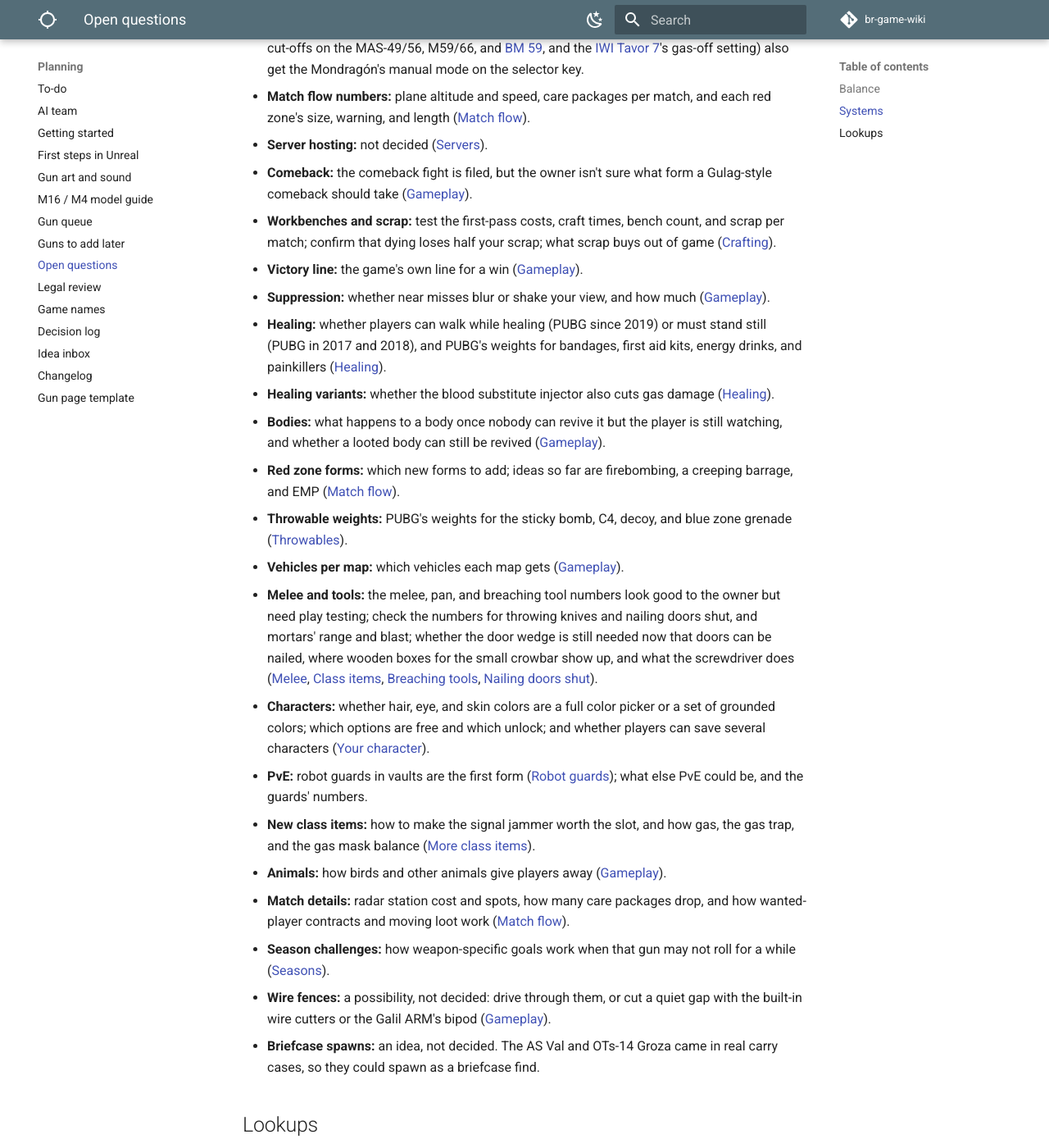
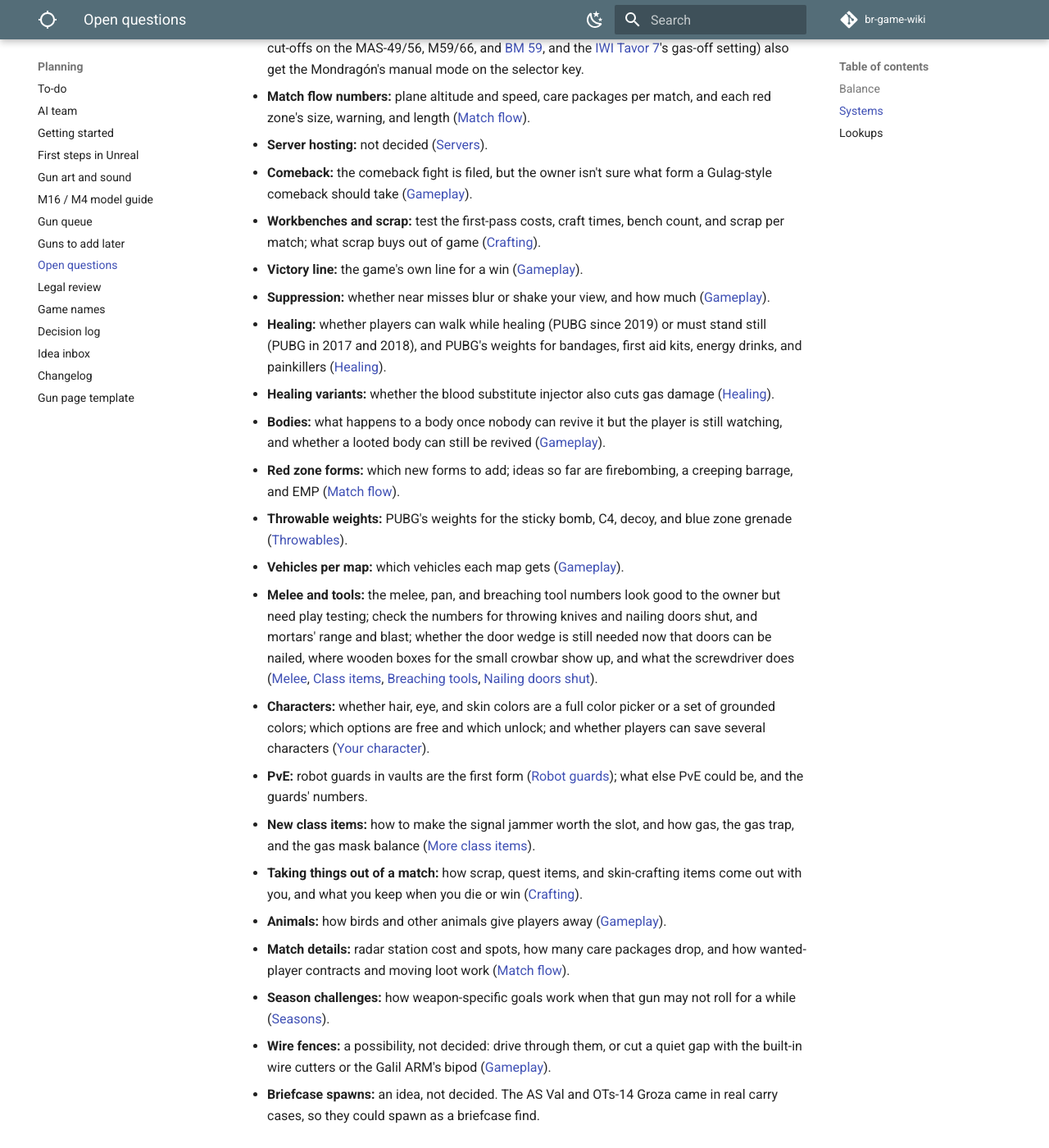
Before and after one commit to DerrickSpartan1/br-game-wiki, an MkDocs documentation site: the page built from docs/planning/open-questions.md, in a window 1280 px wide and 1400 px high, scrolled down 1517 px. Shown: the whole window at 82% size. Built offline with MkDocs 1.6.1 and Material for MkDocs 9.7.7, drawn with Linux system fonts in a browser that asks for light colours; comment, search, counter and statistics services are not loaded.

Commit message:
Drop the dying rule for crafting items; taking things out of a match is open
Co-Authored-By: Claude Opus 5.5 <noreply@anthropic.com>
Claude-Session: https://claude.ai/code/session_01LAp2s4euUjj6HZthupXLj4

```diff
--- a/docs/planning/open-questions.md
+++ b/docs/planning/open-questions.md
@@ -25,7 +25,7 @@ Everything still undecided or still to look up. When one is settled, it moves to
 - **Match flow numbers:** plane altitude and speed, care packages per match, and each red zone's size, warning, and length ([Match flow](../systems/match-flow.md)).
 - **Server hosting:** not decided ([Servers](../systems/servers.md)).
 - **Comeback:** the comeback fight is filed, but the owner isn't sure what form a Gulag-style comeback should take ([Gameplay](../systems/gameplay.md#comeback-fight)).
-- **Workbenches and scrap:** test the first-pass costs, craft times, bench count, and scrap per match; confirm that dying loses half your scrap; what scrap buys out of game ([Crafting](../systems/crafting.md#workbenches)).
+- **Workbenches and scrap:** test the first-pass costs, craft times, bench count, and scrap per match; what scrap buys out of game ([Crafting](../systems/crafting.md#workbenches)).
 - **Victory line:** the game's own line for a win ([Gameplay](../systems/gameplay.md#match-setup)).
 - **Suppression:** whether near misses blur or shake your view, and how much ([Gameplay](../systems/gameplay.md#sound)).
 - **Healing:** whether players can walk while healing (PUBG since 2019) or must stand still (PUBG in 2017 and 2018), and PUBG's weights for bandages, first aid kits, energy drinks, and painkillers ([Healing](../systems/healing.md)).
@@ -38,6 +38,7 @@ Everything still undecided or still to look up. When one is settled, it moves to
 - **Characters:** whether hair, eye, and skin colors are a full color picker or a set of grounded colors; which options are free and which unlock; and whether players can save several characters ([Your character](../systems/skins.md#your-character)).
 - **PvE:** robot guards in vaults are the first form ([Robot guards](../systems/match-flow.md#robot-guards-idea)); what else PvE could be, and the guards' numbers.
 - **New class items:** how to make the signal jammer worth the slot, and how gas, the gas trap, and the gas mask balance ([More class items](../systems/class-items.md#more-class-items)).
+- **Taking things out of a match:** how scrap, quest items, and skin-crafting items come out with you, and what you keep when you die or win ([Crafting](../systems/crafting.md)).
 - **Animals:** how birds and other animals give players away ([Gameplay](../systems/gameplay.md#tracks-and-animals)).
 - **Match details:** radar station cost and spots, how many care packages drop, and how wanted-player contracts and moving loot work ([Match flow](../systems/match-flow.md)).
 - **Season challenges:** how weapon-specific goals work when that gun may not roll for a while ([Seasons](../systems/seasons.md)).
```
Also changed, not shown: docs/planning/changelog.md (+1 -0 lines), docs/planning/decisions.md (+1 -0 lines), docs/systems/crafting.md (+1 -1 lines).
